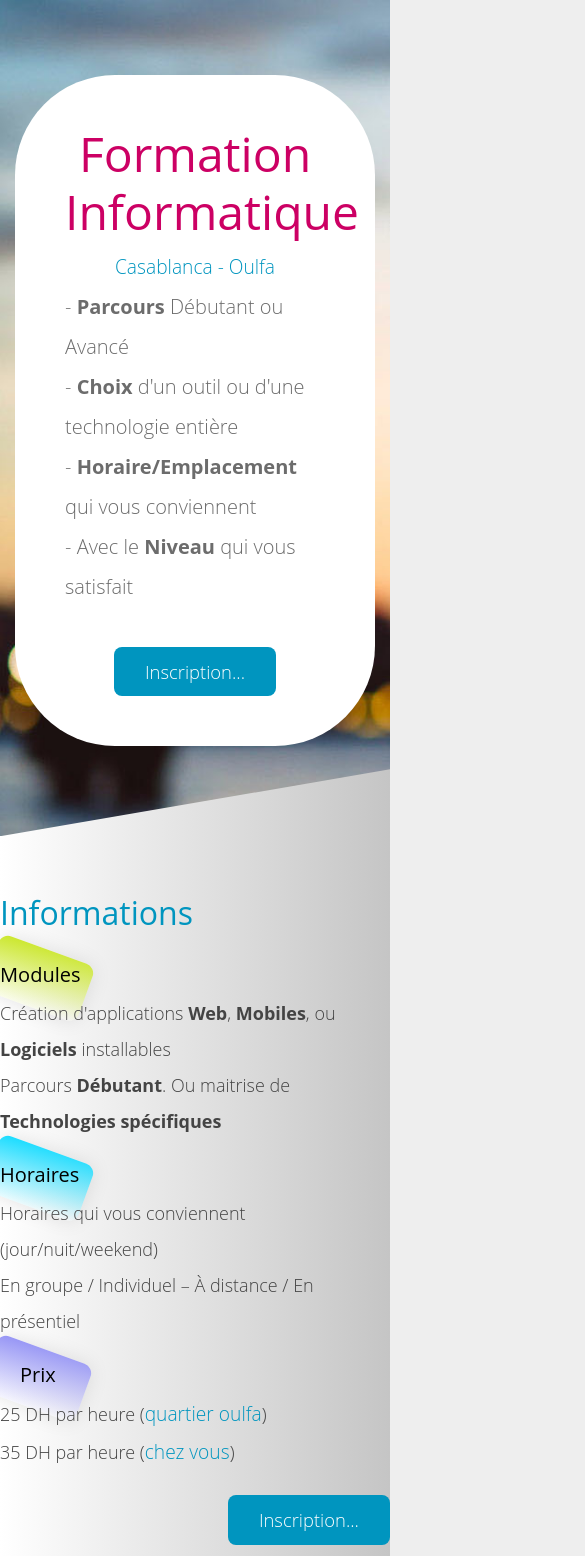
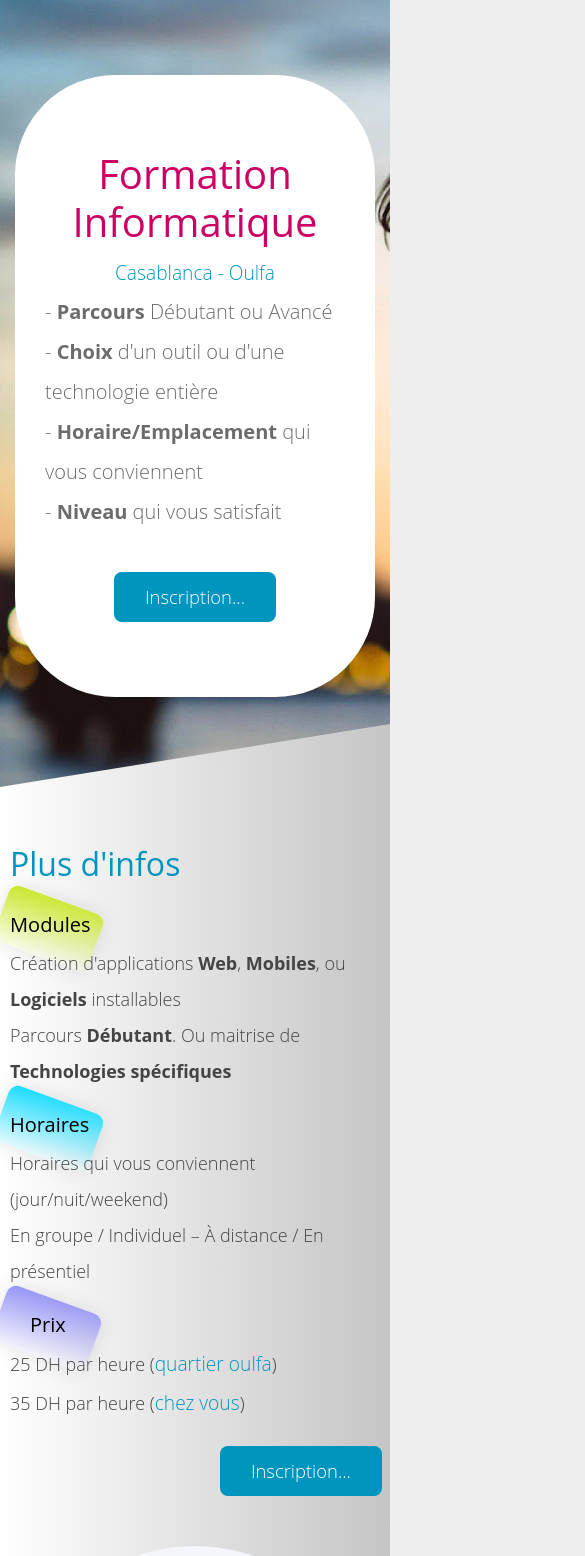
Before and after one commit to med2mad/inscription-landing, a plain HTML site: page index.html in a window 390 px wide. Shown: the top 1556 px of the page, 585 px wide, since content can reach past the window. Drawn offline with Linux system fonts and the light colour scheme; a script that the page names is missing.

Commit message:
responsive

```diff
--- a/css/tooplate-style.css
+++ b/css/tooplate-style.css
@@ -93,7 +93,7 @@ body {
 .tm-bg-circle-white {
   background-color: white;
   color: #6c6c6c;
-  padding: 75px 60px 75px 60px;
+  padding: 75px 30px !important;
   border-radius: 50%;
   width: 550px;
   height: 550px;
@@ -281,6 +281,18 @@ a.btn:hover {
   .tm-circle-img-container {
     margin-bottom: 30px;
   }
+
+  .adresse {
+    display: none;
+  }
+
+  .tm-site-title1 {
+    font-size: 2.5rem;
+  }
+
+  .xxx {
+    margin-left: 10px;
+  }
 }
 
 .clipped-bg {
--- a/index.html
+++ b/index.html
@@ -55,14 +55,14 @@
                     <div class="col-sm-12">
                         <div class="tm-bg-circle-white tm-flex-center-v">
                             <header class="text-center">
-                                <h1 class="tm-site-title">Formation<br />Informatique</h1>
+                                <h1 class="tm-site-title tm-site-title1">Formation<br />Informatique</h1>
                                 <p class="tm-site-subtitle mb-0">Casablanca - Oulfa</p>
                             </header>
                             <p class="lead">
                                 - <b>Parcours</b> Débutant ou Avancé<br />
                                 - <b>Choix</b> d'un outil ou d'une technologie entière<br />
                                 - <b>Horaire/Emplacement</b> qui vous conviennent<br />
-                                - Avec le <b>Niveau</b> qui vous satisfait
+                                - <b>Niveau</b> qui vous satisfait
                             </p>
                             <p class="text-center mt-4 mb-0">
                                 <a data-scroll href="#tm-section-3" class="btn tm-btn-secondary">Inscription...</a>
@@ -76,7 +76,7 @@
             <div class="container">
                 <div class="row">
                     <div class="tm-flex-center-v tm-text-container tm-section-left xxx">
-                        <h2 class="tm-color-secondary" style="margin-bottom:30px;">Informations</h2>
+                        <h2 class="tm-color-secondary" style="margin-bottom:30px;">Plus d'infos</h2>
                         <h5 class="clipped-bg clipped-bg1">Modules</h5>
                         <ul class="mb-4">
                             <li>Création d'applications <b>Web</b>, <b>Mobiles</b>, ou <b>Logiciels</b>
@@ -94,7 +94,7 @@
                             <li>35 DH par heure (<span class="tm-site-subtitle mb-0">chez vous</span>)</li>
                         </ul>
                         <p class="text-right mb-0">
-                            <a href="#tm-section-3" class="btn tm-btn-secondary">Inscription...</a>
+                            <a href="#tm-section-3" class="btn tm-btn-secondary mr-2">Inscription...</a>
                         </p>
                     </div>
                     <div class="col-xl-5 col-lg-6 tm-circle-img-container">
@@ -117,7 +117,7 @@
                                         required />
                                 </div>
                                 <select class="form-control mb-4" id="formation" name="formation" required>
-                                    <option value="">Choisissez une formation ...</option>
+                                    <option value="">Formation ...</option>
                                     <option value="Création de sites web (Débutant)">Création de sites web (Débutant)
                                     </option>
                                     <option value="Création des Applications web/mobile">Création d'Applications
@@ -151,7 +151,7 @@
                         <h2 class="tm-color-secondary" style="margin-bottom:30px;">Adresse</h2>
                         <p>LOT SIDI ABDERRAHMANE, Rue 31, OULFA, CASABLANCA</p>
                     </div>
-                    <div class="col-xl-5 col-lg-6 tm-circle-img-container">
+                    <div class="col-xl-5 col-lg-6 tm-circle-img-container adresse">
                         <iframe
                             src="https://www.google.com/maps/embed?pb=!1m18!1m12!1m3!1d1662.6209617868708!2d-7.682601674650262!3d33.54709019535183!2m3!1f0!2f0!3f0!3m2!1i1024!2i768!4f13.1!3m3!1m2!1s0xda62cb7563cc7fb%3A0xd4813649db3a8941!2sRond%20Point%20Chahdia%2C%20Rdpt%20Chahdia%2C%20Casablanca%2020240!5e0!3m2!1sen!2sma!4v1752870282926!5m2!1sen!2sma"
                             width="600" height="450" style="border:0;" allowfullscreen="" loading="lazy"
```
